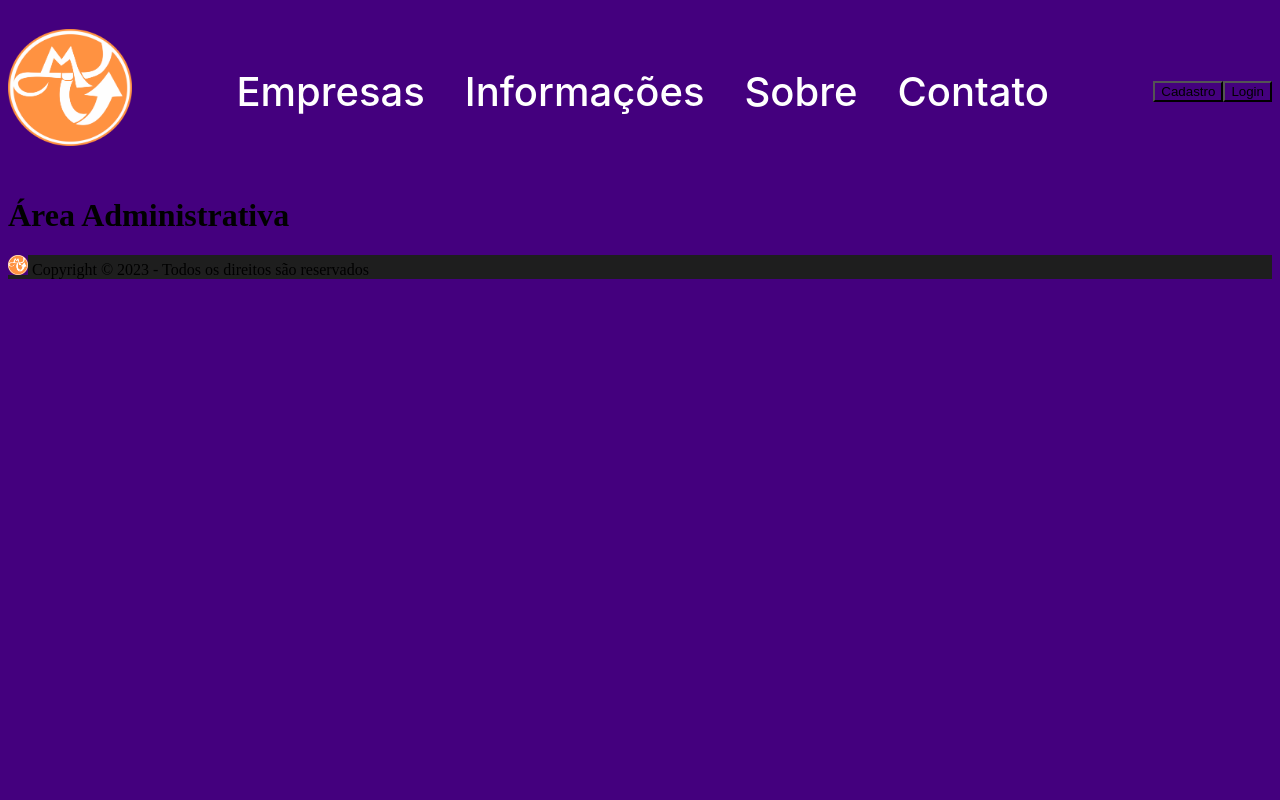
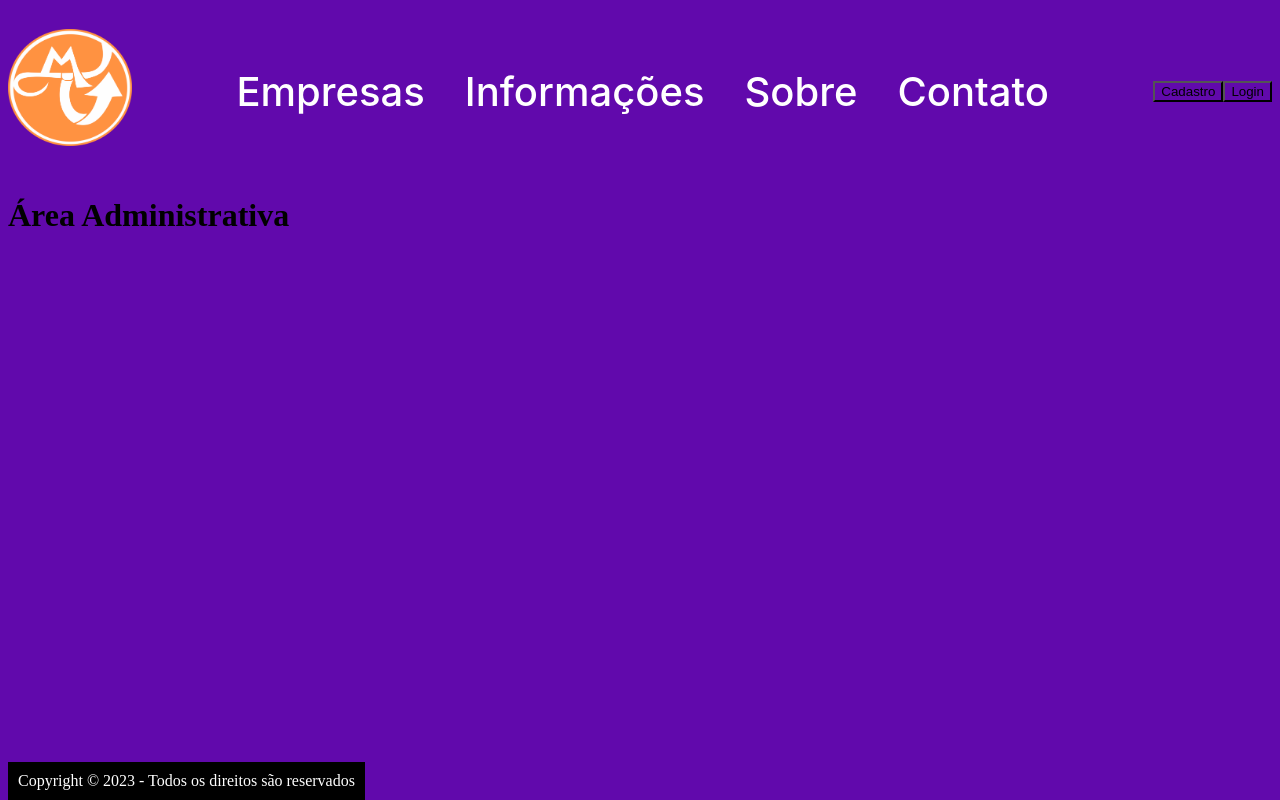
Before and after one commit to RafaelS3iwa/PMT_Web, a PHP site: page /admin/index.php in a window 1280 px wide. Run offline with PHP 8.4, Linux system fonts and the light colour scheme.

Commit message:
Web 06.11

```diff
--- a/assets/css/Banner1.css
+++ b/assets/css/Banner1.css
@@ -1,6 +1,7 @@
 :root{
     --primaria: #6109AC;
     --primaria2: #44007E;
+    --primaria3: #C494EE;
     --secundaria: #FFFF41;
     --secundaria2: #FFFF97;
     --laranja: #FFA452;
@@ -8,7 +9,7 @@
 }
 
 *{
-    background-color: #44007E;
+    background-color: var(--primaria)
 }
 
 .texto-encontre{
--- a/assets/css/rodape.css
+++ b/assets/css/rodape.css
@@ -6,33 +6,22 @@
     --secundaria2: #FFFF97;
     --laranja: #FFA452;
     --texto: #FFFFFF;
+    --rodape: #000000;
 }
 
-.text-white {
-    color: var(--laranja);
-    background-color:   #1E1E1E;
+.footer{
+    background-color: black;
+    color: var(--texto);
+    display:flex;
+    padding: 10px;
+    position: absolute;
+    bottom: 0;
+    margin:auto;
 }
 
-.text-center {
-    text-align: left;
-}
-
-.p-2 {
-    padding: 0.5rem; /* ou o valor desejado */
-}
-
-.mt-auto {
-    margin-top: auto;
-}
-
-.logo-footer{
-    width: 50px;
-    height: 50px;
-    margin-right:-150px;
-    margin-left: 150px;
-    background-color:   #1E1E1E;
-}
-
-.copy{
-    background-color:   #1E1E1E;
-}
+/*.container-footer{
+    max-width: 1694px;
+    background-color: #000000;
+    margin: auto;
+    position: absolute;
+}*/
--- a/assets/css/styleHome.css
+++ b/assets/css/styleHome.css
@@ -27,3 +27,7 @@
     font-size: 25px;
     color: #FFFF97;
 }
+
+.quadrado{
+    height: auto;
+}
--- a/includes/cabecalho.php
+++ b/includes/cabecalho.php
@@ -6,6 +6,7 @@
     <meta name="viewport" content="width=device-width, initial-scale=1.0">
     <link rel="stylesheet" href="/assets/css/Banner1.css">
     <link rel="stylesheet" href="/assets/css/cabecalho.css">
+    <link rel="stylesheet" href="/assets/css/rodape.css">
     <title>PMT</title>
 </head>
 
--- a/includes/rodape.php
+++ b/includes/rodape.php
@@ -1,7 +1,6 @@
-<footer style="background-color: #1E1E1E;" class="text-white text-center p-2 mt-auto">
-<img src="/assets/img/Logo PMT true.png" alt="Logo" height="20"> Copyright &COPY; <?= date("Y") ?> - Todos os direitos são reservados
+<footer class="footer">
+        Copyright &COPY; <?= date("Y") ?> - Todos os direitos são reservados
 </footer>
-
 <script src="https://cdn.jsdelivr.net/npm/bootstrap@5.3.1/dist/js/bootstrap.bundle.min.js" integrity="sha384-HwwvtgBNo3bZJJLYd8oVXjrBZt8cqVSpeBNS5n7C8IVInixGAoxmnlMuBnhbgrkm" crossorigin="anonymous"></script>
 </body>
 
--- a/index.php
+++ b/index.php
@@ -20,7 +20,6 @@ require_once $_SERVER["DOCUMENT_ROOT"] ."/controllers/UsuarioController.php";
               <img class="quadrado" src="/assets/img/fundo roxo.png" />
             </div>
             <div class="overlap-group-2">
-              <img class="subtract" src="img/subtract-2.svg" />
               <p class="primeiros-passos">Primeiros Passos como Usuário;<br />Primeiros Passos como Empresa;</p>
             </div>
   </div>
```
